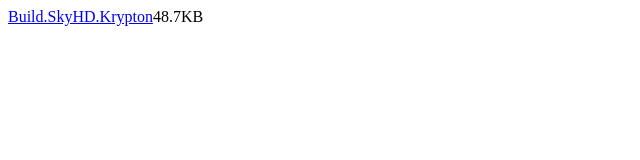
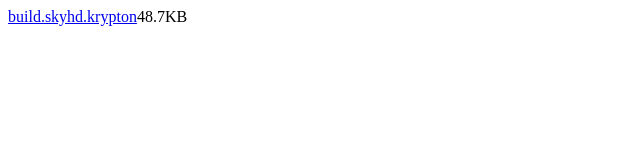
Before and after one commit to timmyaj/kodisky, a plain HTML site: page build/index.html in a window 1280 px wide. Shown: the full height of the page, 0-640 px from the left. Drawn offline with Linux system fonts and the light colour scheme.

Commit message:
Update index.html

```diff
--- a/build/index.html
+++ b/build/index.html
@@ -1 +1 @@
-<a href="Build.SkyHD.Krypton.zip">Build.SkyHD.Krypton</a><td>48.7KB</td>
+<a href="build.skyhd.krypton.zip">build.skyhd.krypton</a><td>48.7KB</td>
```
